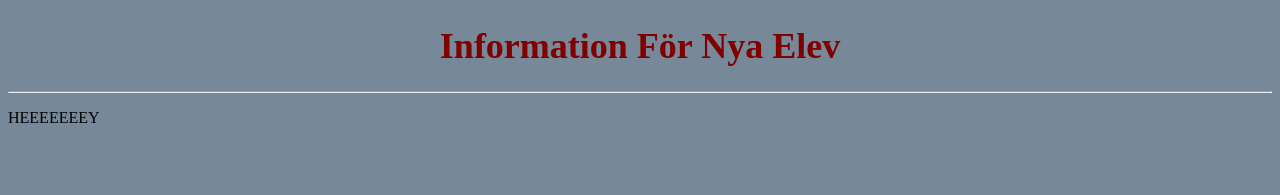
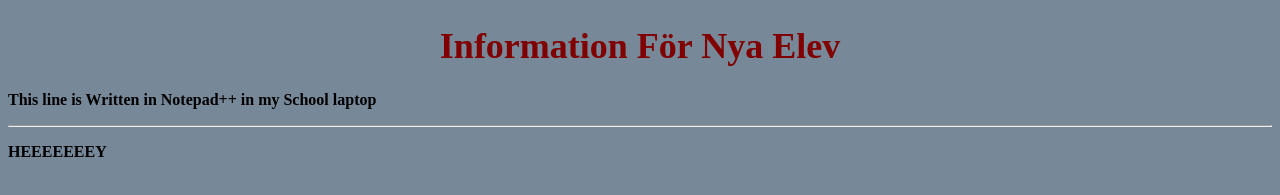
Before and after one commit to Stay2Blackjesus/Tisinfosejt, a plain HTML site: page Index.html in a window 1280 px wide. Shown: the part 91-286 px from the top of the page. Drawn offline with Linux system fonts and the light colour scheme.

Commit message:
Update Index.html

```diff
--- a/Index.html
+++ b/Index.html
@@ -10,6 +10,8 @@
 
 <h1 style="text-align:center;color:Maroon;font-size:225%;">Information För Nya Elev</h1>
 
+<p><Strong>This line is Written in Notepad++ in my School laptop<strong><p>
+
 <hr>
 
 <p>HEEEEEEEY</p>
```
